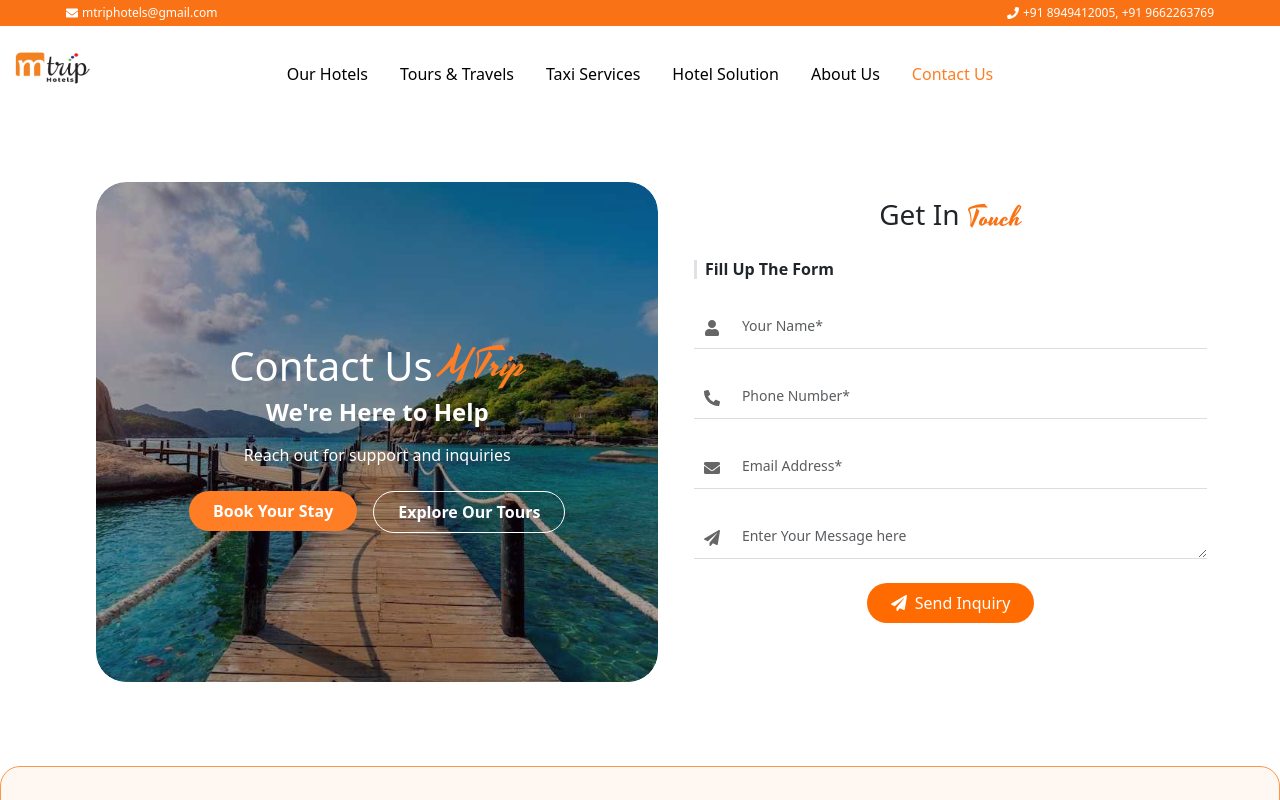
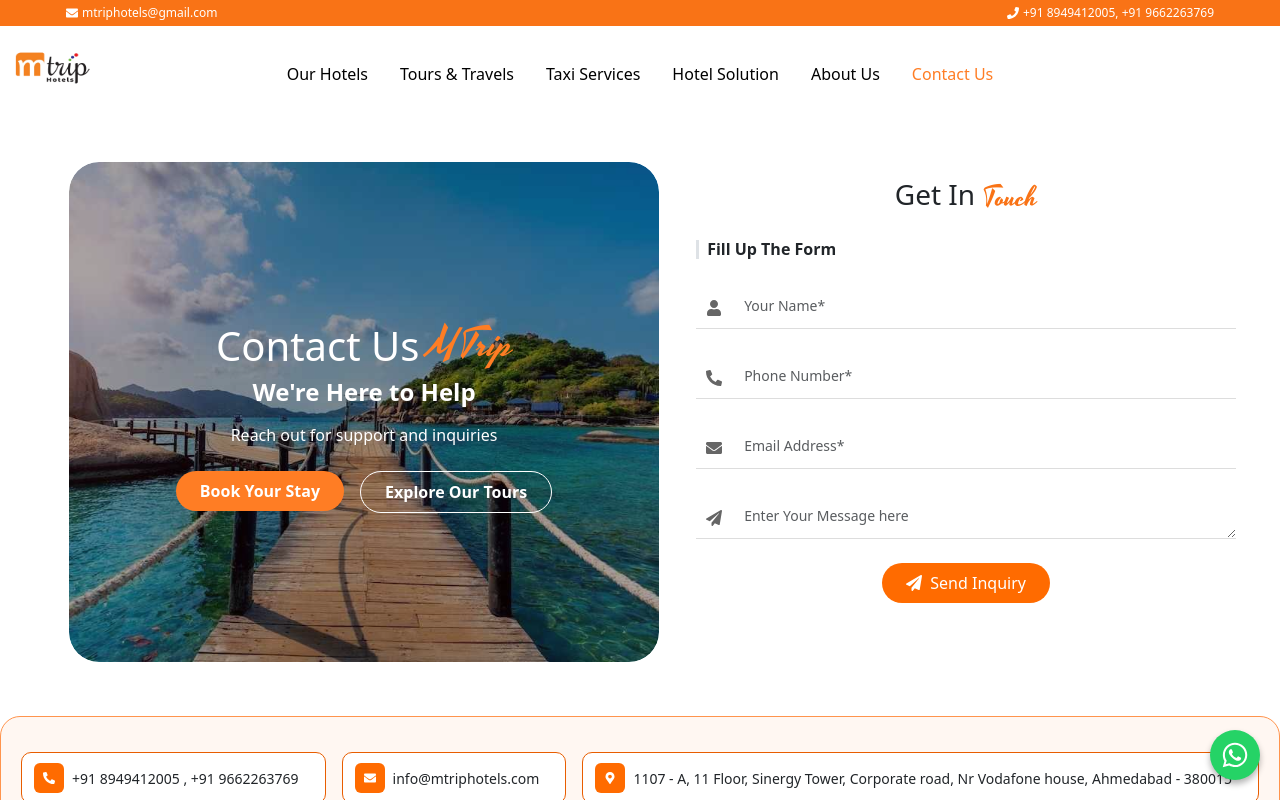
Before and after one commit to khalidgammabytetechnology/mtrip, a Next.js app: page /contact-us in a window 1280 px wide. Shown: the top 800 px of the page. Built offline with nearby package versions, Linux system fonts and the light colour scheme.

Commit message:
Updated changes

```diff
--- a/src/app/Components/Contactdetails.js
+++ b/src/app/Components/Contactdetails.js
@@ -18,7 +18,7 @@ const ContactDetails = () => {
           <span className="icon-box me-2 rounded">
             <FaEnvelope />
           </span>
-          mtriphotels@gmail.com
+          info@mtriphotels.com
         </p>
         <p className="d-flex align-items-center contact-item">
           <span className="icon-box me-2 rounded">
--- a/src/app/Components/Footer.js
+++ b/src/app/Components/Footer.js
@@ -117,8 +117,9 @@ const Footer = () => {
         <div className="row mt-4">
           <div className="col-md-6 col-12 text-start">
             <p className="mb-0">
-              &copy; {new Date().getFullYear()} MTrip. All rights reserved. Powered by{" "}
+              &copy; {new Date().getFullYear()} MTrip. All rights reserved.
               <span className="d-block d-md-inline">
+                 Powered by{" "}
               <a href="https://gammabytetechnology.com/" target="_blank" rel="noopener noreferrer" className="text-decoration-none" style={{ color: "#01AEDA" }}>
                 Gamma Byte Technology
               </a>.
--- a/src/app/Components/Footer2.js
+++ b/src/app/Components/Footer2.js
@@ -84,8 +84,8 @@ const Footer2 = () => {
           <div className="col-md-6 col-12 text-start">
             <p className="mb-0">
               &copy; {new Date().getFullYear()} MTrip. All rights reserved.
-              Powered by{" "}
               <span className="d-block d-md-inline">
+                Powered by{" "}
               <a
                 href="https://gammabytetechnology.com/"
                 target="_blank"
--- a/src/app/Components/HotelList.js
+++ b/src/app/Components/HotelList.js
@@ -109,7 +109,7 @@ const hotels = [
   {
     name: "Hotel Maple",
     location: "Bopal, Ahmedabad",
-    mapLink: "https://www.google.com/maps/embed?pb=!1m18!1m12!1m3!1d14687.446138875523!2d72.45660407194097!3d23.02885571670793!2m3!1f0!2f0!3f0!3m2!1i1024!2i768!4f13.1!3m3!1m2!1s0x395e9b98caee7edf%3A0x4d638447ee504496!2sBopal%2C%20Ahmedabad%2C%20Gujarat%20380058!5e0!3m2!1sen!2sin!4v1752502332539!5m2!1sen!2sin",
+    mapLink: "https://www.google.com/maps/embed?pb=!1m18!1m12!1m3!1d3671.7939413042036!2d72.4706376!3d23.031336900000014!2m3!1f0!2f0!3f0!3m2!1i1024!2i768!4f13.1!3m3!1m2!1s0x395e9b800e4ba6c5%3A0x63cc31126fed77d4!2sHotel%20Maple!5e0!3m2!1sen!2sin!4v1754981966965!5m2!1sen!2sin",
     email: "hotelmaple2022@gmail.com",
     phone1: "+91 74878 94242",
     images: [
--- /dev/null
+++ b/src/app/Components/WhatsAppButton.js
@@ -0,0 +1,41 @@
+import React from "react";
+import { FaWhatsapp } from "react-icons/fa";
+
+const WhatsAppButton = () => {
+  const phoneNumber = "918949412005"; // apna WhatsApp number (country code ke saath)
+
+  return (
+    <a
+      href={`https://wa.me/${phoneNumber}`}
+      target="_blank"
+      rel="noopener noreferrer"
+      style={styles.button}
+    >
+      <FaWhatsapp style={styles.icon} />
+    </a>
+  );
+};
+
+const styles = {
+  button: {
+    position: "fixed",
+    bottom: "20px",
+    right: "20px",
+    backgroundColor: "#25D366",
+    color: "white",
+    borderRadius: "50%",
+    width: "50px",
+    height: "50px",
+    display: "flex",
+    alignItems: "center",
+    justifyContent: "center",
+    boxShadow: "0 4px 6px rgba(0,0,0,0.3)",
+    zIndex: 1000,
+    textDecoration: "none",
+  },
+  icon: {
+    fontSize: "28px",
+  },
+};
+
+export default WhatsAppButton;
--- a/src/app/Components/maps.js
+++ b/src/app/Components/maps.js
@@ -22,7 +22,7 @@ const locations = [
   },
   {
     city: "Hotel Maple-Ahmedabad",
-    url: "https://www.google.com/maps/embed?pb=!1m18!1m12!1m3!1d3673.0446841816274!2d72.43781057513938!3d22.985384279199927!2m3!1f0!2f0!3f0!3m2!1i1024!2i768!4f13.1!3m3!1m2!1s0x395e99aeec159135%3A0xc33f8aac370d8301!2sSarkhej%20-%20Sanand%20Rd%2C%20Gujarat!5e0!3m2!1sen!2sin!4v1752151254327!5m2!1sen!2sin",
+    url: "https://www.google.com/maps/embed?pb=!1m18!1m12!1m3!1d3671.7939413042036!2d72.4706376!3d23.031336900000014!2m3!1f0!2f0!3f0!3m2!1i1024!2i768!4f13.1!3m3!1m2!1s0x395e9b800e4ba6c5%3A0x63cc31126fed77d4!2sHotel%20Maple!5e0!3m2!1sen!2sin!4v1754981966965!5m2!1sen!2sin",
   },
   {
     city: "Hotel Ellis Bridge-Ahmedabad",
--- a/src/app/Css/contact.Us.css
+++ b/src/app/Css/contact.Us.css
@@ -1,12 +1,12 @@
 .contact-top-section {
   display: flex;
-  max-width: 1500;
+  max-width: 1400;
   width: 98%;
   margin: 0 auto;
   position: relative;
   justify-content: center;
   align-items: center;
-  padding: 30px;
+  padding-top: 10px;
   gap: 0px;
   flex-wrap: wrap;
 }
--- a/src/app/layout.js
+++ b/src/app/layout.js
@@ -1,6 +1,7 @@
 import 'bootstrap/dist/css/bootstrap.min.css'
 import TopBar from "./Components/TopBar";
 import NavBar from "./Components/NavBar";
+import WhatsAppButton from './Components/WhatsAppButton';
 
 export const metadata = {
   title: "MTrip Hotels – Exceptional Hospitality & Travel Solutions",
@@ -73,6 +74,7 @@ export default function Layout({ children }) {
         <TopBar />
         <NavBar />
         {children}
+        <WhatsAppButton/>
       </body>
     </html>
   );
```
